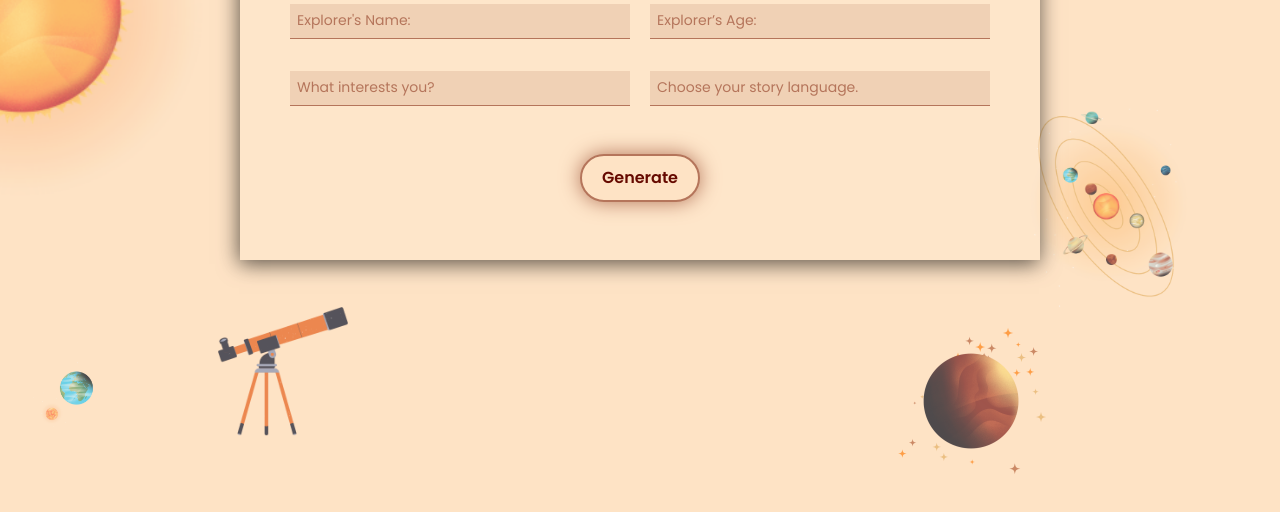
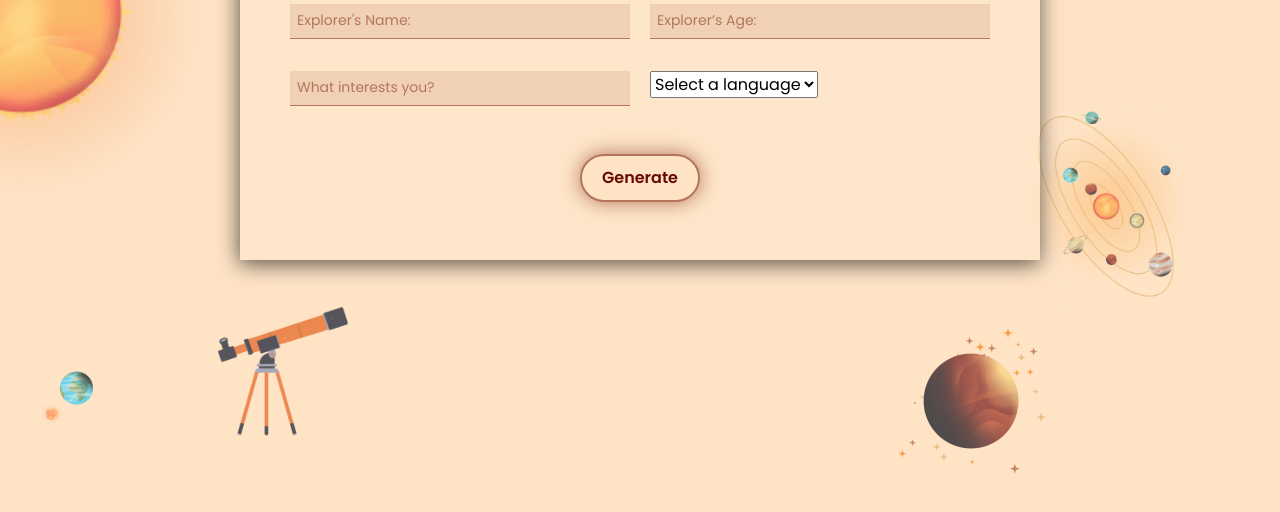
Before and after one commit to SaifMohammed22/Vega, a plain HTML site: page FrontEnd/data-pages/kepler186f-data.html in a window 1280 px wide. Shown: the part 270-782 px from the top of the page. Drawn offline with nearby package versions, Linux system fonts and the light colour scheme.

```diff
--- a/FrontEnd/data-pages/kepler186f-data.html
+++ b/FrontEnd/data-pages/kepler186f-data.html
@@ -12,10 +12,10 @@
     <link rel="stylesheet" href="../css/data.css" />
     <link rel="preconnect" href="https://fonts.googleapis.com" />
     <link rel="preconnect" href="https://fonts.gstatic.com" crossorigin />
-    <link
-        href="https://fonts.googleapis.com/css2?family=Poppins:ital,wght@0,100;0,200;0,300;0,400;0,500;0,600;0,700;0,800;0,900;1,100;1,200;1,300;1,400;1,500;1,600;1,700;1,800;1,900&display=swap"
-        rel="stylesheet" />
+    <link href="https://fonts.googleapis.com/css2?family=Poppins:ital,wght@0,100;0,200;0,300;0,400;0,500;0,600;0,700;0,800;0,900&display=swap" rel="stylesheet" />
+    <script src="https://code.responsivevoice.org/responsivevoice.js?key=w2dQbauD"></script>
     <link rel="icon" href="../images/logo-4.png" type="image/png" />
+
 </head>
 
 <body>
@@ -45,23 +45,29 @@
                     <h1 class="display-5 mb-2">Design Your Own Space Story!</h1>
                     <p>"Tell us about yourself, and we'll create a space adventure just for you!"</p>
                 </div>
-                <form action="#">
+                <form onsubmit="event.preventDefault(); generateStory('keplet186f');">
                     <div class="form-row data-entry">
                         <div class="input-data">
-                            <input type="text" required>
+                            <input type="text" id="name" required>
                             <label for="name">Explorer's Name:</label>
                         </div>
                         <div class="input-data">
-                            <input type="text" required>
+                            <input type="text" id="age" required>
                             <label for="age">Explorer’s Age:</label>
                         </div>
                         <div class="input-data">
-                            <input type="text" required>
+                            <input type="text" id="interests" required>
                             <label for="interests">What interests you?</label>
                         </div>
                         <div class="input-data">
-                            <input type="text" required>
-                            <label for="language">Choose your story language.</label>
+                            <select id="language" required>
+                                <option value="">Select a language</option>
+                                <option value="english">English</option>
+                                <option value="spanish">Spanish</option>
+                                <option value="french">French</option>
+                                <option value="german">German</option>
+                                <option value="arabic">Arabic</option>
+                            </select>
                         </div>
                     </div>
                     <div class="form-row submit-data">
@@ -70,6 +76,7 @@
                         </div>
                     </div>
                 </form>
+                <div class="container" id="output" class="story-output"></div>
             </div>
         </div>
     </main>
@@ -78,6 +85,9 @@
     <script src="../js/data.js"></script>
     <script src="../js/bootstrap.bundle.min.js"></script>
     <script src="../js/all.min.js"></script>
+    <script src="../js/storyGenerator.js">
+
+    </script>
 </body>
 
 </html>
```
Also changed, not shown: FrontEnd/data-pages/cancri-data.html (+19 -9 lines), FrontEnd/data-pages/kepler16b-data.html (+19 -9 lines), FrontEnd/data-pages/pegasi-data.html (+2 -1 lines).
